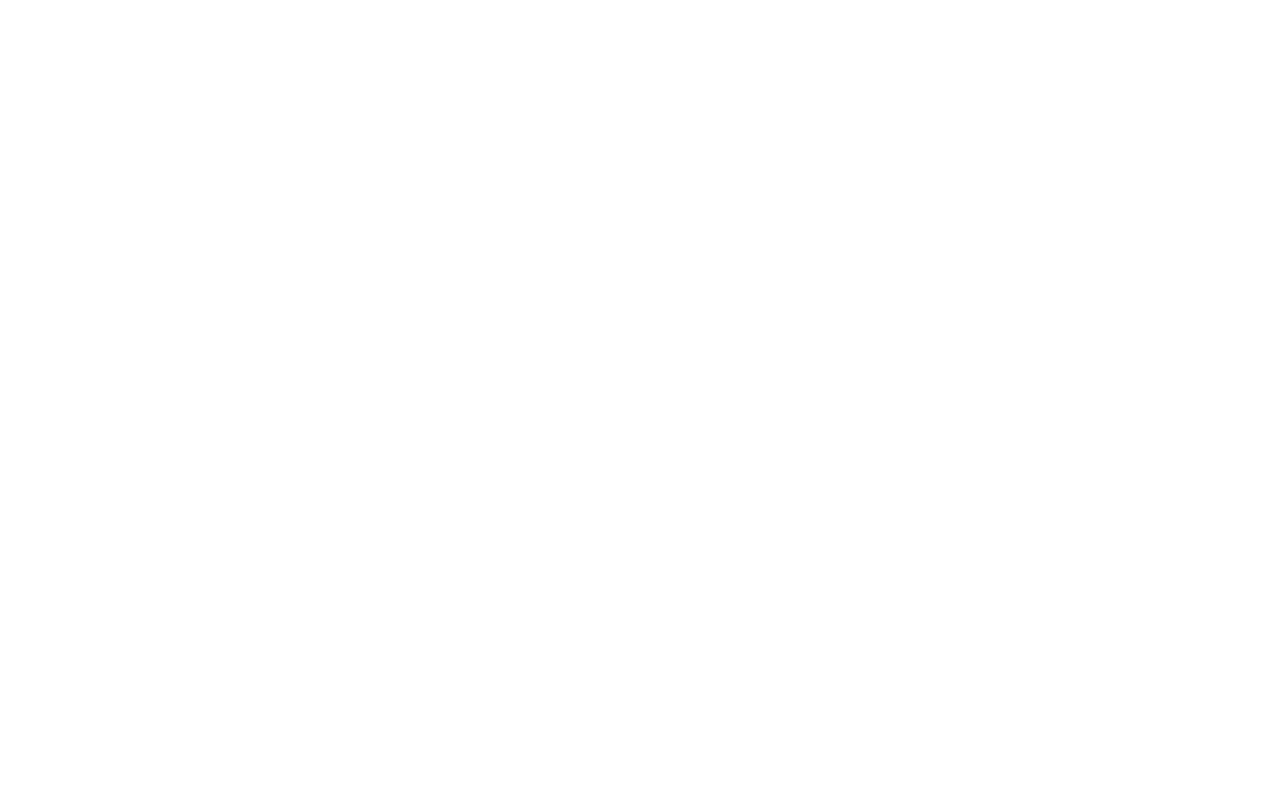
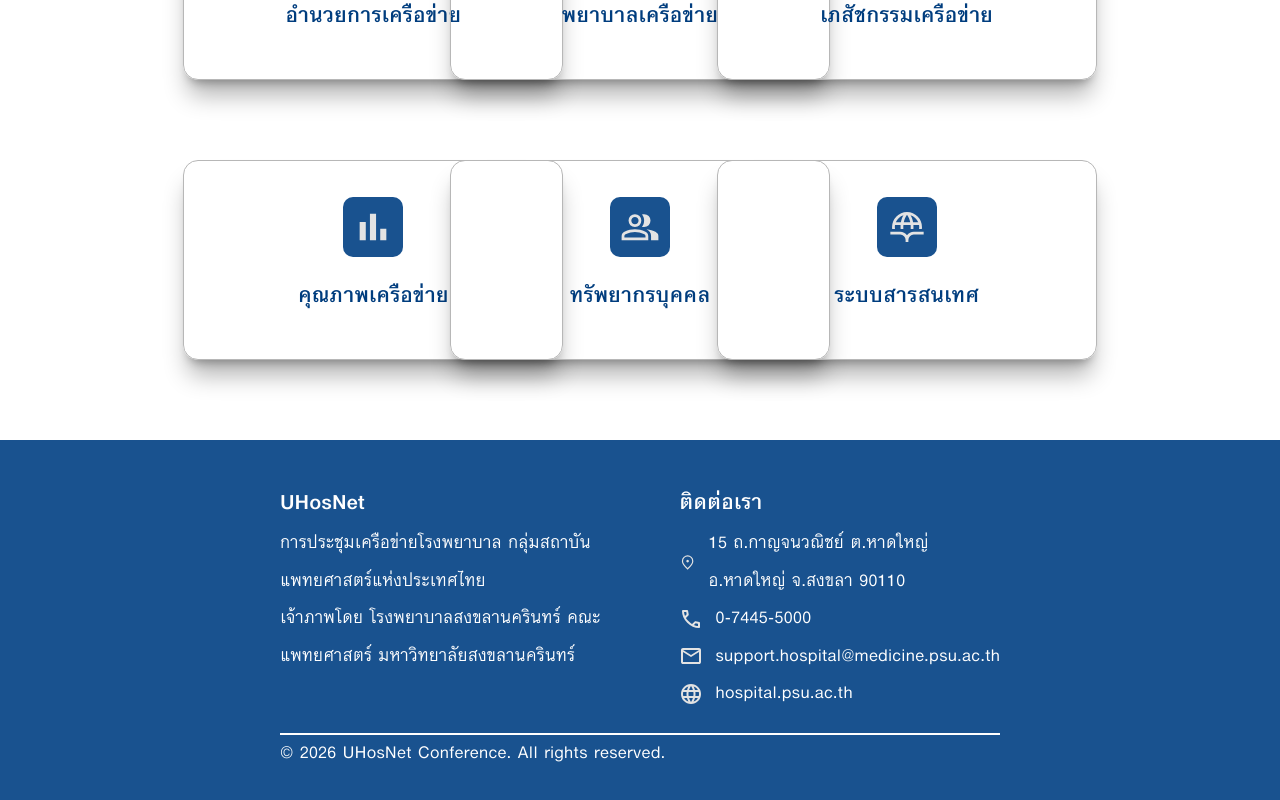
Before and after one commit to Dompsk/Uhosnet90, a Vue app: page / in a window 1280 px wide. Shown: the part 1242-2042 px from the top of the page. Before the commit the page ends 800 px from the top, so only its background shows below. Built offline with nearby package versions, Linux system fonts and the light colour scheme.

Commit message:
add footer component

```diff
--- a/src/App.vue
+++ b/src/App.vue
@@ -1,9 +1,15 @@
 <script setup>
+import Nav from "./components/Nav.vue";
+import Footer from "./view/footer/Footer.vue";
+import Home from "./view/home/Home.vue";
 import UhosnetGroup from "./view/uhosnet_group/UhosnetGroup.vue";
 </script>
 
 <template>
+  <Nav />
+  <Home />
   <UhosnetGroup />
+  <Footer />
 </template>
 
 <style scoped></style>
--- a/src/view/footer/Footer.vue
+++ b/src/view/footer/Footer.vue
@@ -1 +1,50 @@
-<!-- <footer></footer> -->
+<template>
+
+    <section id="footer">
+        <div class="bg-[#19528f] w-full h-auto py-10 px-70 text-white mt-20">
+            <div class="flex justify-between pb-5 border-b-2 border-white">
+                <div>
+                    <h1 class="text-[30px] font-bold">UHosNet</h1>
+                    <p class="text-[25px]">การประชุมเครือข่ายโรงพยาบาล กลุ่มสถาบันแพทยศาสตร์แห่งประเทศไทย</p>
+                    <p class="text-[25px]">เจ้าภาพโดย โรงพยาบาลสงขลานครินทร์ คณะแพทยศาสตร์ มหาวิทยาลัยสงขลานครินทร์</p>
+                </div>
+                <div>
+                    <h1 class="text-[30px] font-bold">ติดต่อเรา</h1>
+                    <div class="location flex items-center">
+                        <svg xmlns="http://www.w3.org/2000/svg" height="25px" viewBox="0 -960 960 960" width="25px" fill="#e3e3e3"><path d="M531.83-508.17q21.5-21.5 21.5-51.83t-21.5-51.83q-21.5-21.5-51.83-21.5t-51.83 21.5q-21.5 21.5-21.5 51.83t21.5 51.83q21.5 21.5 51.83 21.5t51.83-21.5ZM480-168q129.33-118 191.33-214.17 62-96.16 62-169.83 0-115-73.5-188.17-73.5-73.16-179.83-73.16-106.33 0-179.83 73.16Q226.67-667 226.67-552q0 73.67 63 169.83Q352.67-286 480-168Zm0 88Q319-217 239.5-334.5T160-552q0-150 96.5-239T480-880q127 0 223.5 89T800-552q0 100-79.5 217.5T480-80Zm0-480Z"/></svg>
+                        <p class="text-[25px] ml-3">15 ถ.กาญจนวณิชย์ ต.หาดใหญ่ อ.หาดใหญ่ จ.สงขลา 90110</p>
+                    </div>
+                    <div class="tel flex items-center">
+                        <svg xmlns="http://www.w3.org/2000/svg" height="24px" viewBox="0 -960 960 960" width="24px" fill="#e3e3e3"><path d="M798-120q-125 0-247-54.5T329-329Q229-429 174.5-551T120-798q0-18 12-30t30-12h162q14 0 25 9.5t13 22.5l26 140q2 16-1 27t-11 19l-97 98q20 37 47.5 71.5T387-386q31 31 65 57.5t72 48.5l94-94q9-9 23.5-13.5T670-390l138 28q14 4 23 14.5t9 23.5v162q0 18-12 30t-30 12ZM241-600l66-66-17-94h-89q5 41 14 81t26 79Zm358 358q39 17 79.5 27t81.5 13v-88l-94-19-67 67ZM241-600Zm358 358Z"/></svg>
+                        <p class="text-[25px] ml-3">0-7445-5000</p>
+                    </div>
+                    <div class="tel flex items-center">
+                        <svg xmlns="http://www.w3.org/2000/svg" height="24px" viewBox="0 -960 960 960" width="24px" fill="#e3e3e3"><path d="M160-160q-33 0-56.5-23.5T80-240v-480q0-33 23.5-56.5T160-800h640q33 0 56.5 23.5T880-720v480q0 33-23.5 56.5T800-160H160Zm320-280L160-640v400h640v-400L480-440Zm0-80 320-200H160l320 200ZM160-640v-80 480-400Z"/></svg>
+                        <p class="text-[25px] ml-3">support.hospital@medicine.psu.ac.th</p>
+                    </div>
+                    <div class="tel flex items-center">
+                        <svg xmlns="http://www.w3.org/2000/svg" height="24px" viewBox="0 -960 960 960" width="24px" fill="#e3e3e3"><path d="M325-111.5q-73-31.5-127.5-86t-86-127.5Q80-398 80-480.5t31.5-155q31.5-72.5 86-127t127.5-86Q398-880 480.5-880t155 31.5q72.5 31.5 127 86t86 127Q880-563 880-480.5T848.5-325q-31.5 73-86 127.5t-127 86Q563-80 480.5-80T325-111.5ZM480-162q26-36 45-75t31-83H404q12 44 31 83t45 75Zm-104-16q-18-33-31.5-68.5T322-320H204q29 50 72.5 87t99.5 55Zm208 0q56-18 99.5-55t72.5-87H638q-9 38-22.5 73.5T584-178ZM170-400h136q-3-20-4.5-39.5T300-480q0-21 1.5-40.5T306-560H170q-5 20-7.5 39.5T160-480q0 21 2.5 40.5T170-400Zm216 0h188q3-20 4.5-39.5T580-480q0-21-1.5-40.5T574-560H386q-3 20-4.5 39.5T380-480q0 21 1.5 40.5T386-400Zm268 0h136q5-20 7.5-39.5T800-480q0-21-2.5-40.5T790-560H654q3 20 4.5 39.5T660-480q0 21-1.5 40.5T654-400Zm-16-240h118q-29-50-72.5-87T584-782q18 33 31.5 68.5T638-640Zm-234 0h152q-12-44-31-83t-45-75q-26 36-45 75t-31 83Zm-200 0h118q9-38 22.5-73.5T376-782q-56 18-99.5 55T204-640Z"/></svg>
+                        <p class="text-[25px] ml-3">hospital.psu.ac.th</p>
+                    </div>
+                </div>
+            </div>
+            <div class="flex justify-between">
+                <div class="flex">
+                    <p class="text-[25px]">© 2026 UHosNet Conference. All rights reserved.</p>
+                </div>
+            </div>
+        </div>
+
+    </section>
+
+</template>
+
+<script>
+export default {
+    name: "Footer"
+}
+</script>
+
+<style>
+
+</style>
--- a/src/view/home/Home.vue
+++ b/src/view/home/Home.vue
@@ -1,7 +1,6 @@
 <template>
   <div class="home-container relative w-full min-h-screen font-sans bg-gray-50">
     <!-- Navbar Component -->
-    <Navbar />
 
     <!-- Banner Section -->
     <section
--- a/src/view/uhosnet_group/UhosnetGroup.vue
+++ b/src/view/uhosnet_group/UhosnetGroup.vue
@@ -4,7 +4,7 @@
         <header>
             <p class="text-center text-[18px] text-[#02a4a9] font-bold">UHOSNET GROUPS</p>
             <h1 class="text-center text-[36px] font-bold text-[#003d7e]">กลุ่มงานภายในเครือข่าย</h1>
-            <div class="w-[350px] h-[4px] bg-amber-400 mx-auto"></div>
+            <div class="w-[250px] h-[4px] bg-amber-400 mx-auto"></div>
         </header>
         <div class="grid grid-cols-3 grid-rows-2 align-items-center justify-items-center mt-20 mx-70 gap-20">
             <div class="w-[380px] h-[200px] border-[1.5px] border-[#b7b7b7] rounded-[15px] shadow-xl shadow-black/30
```
